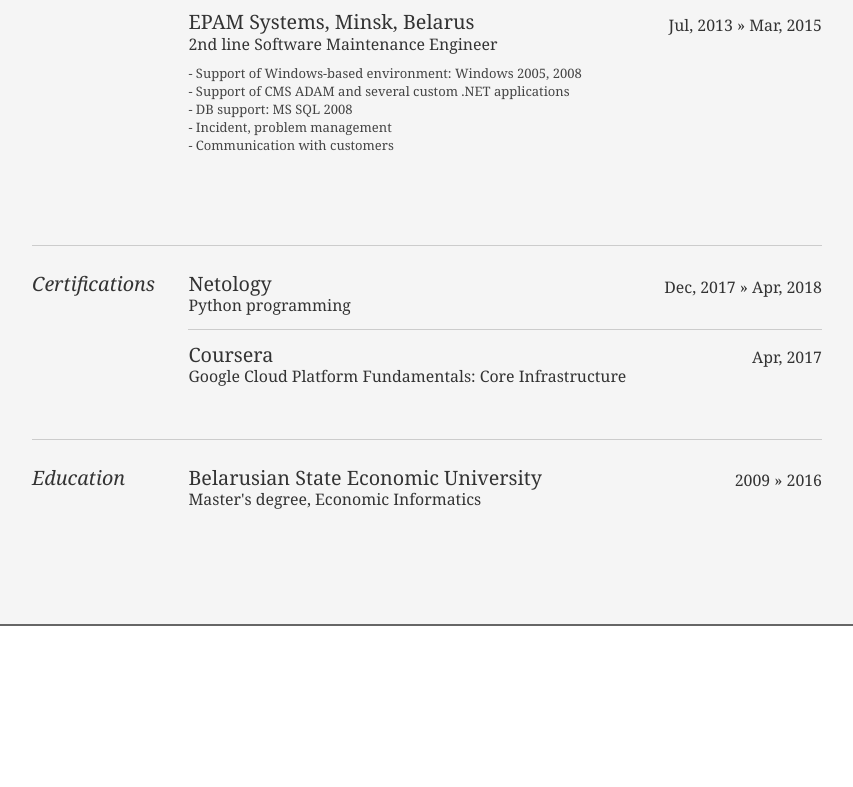
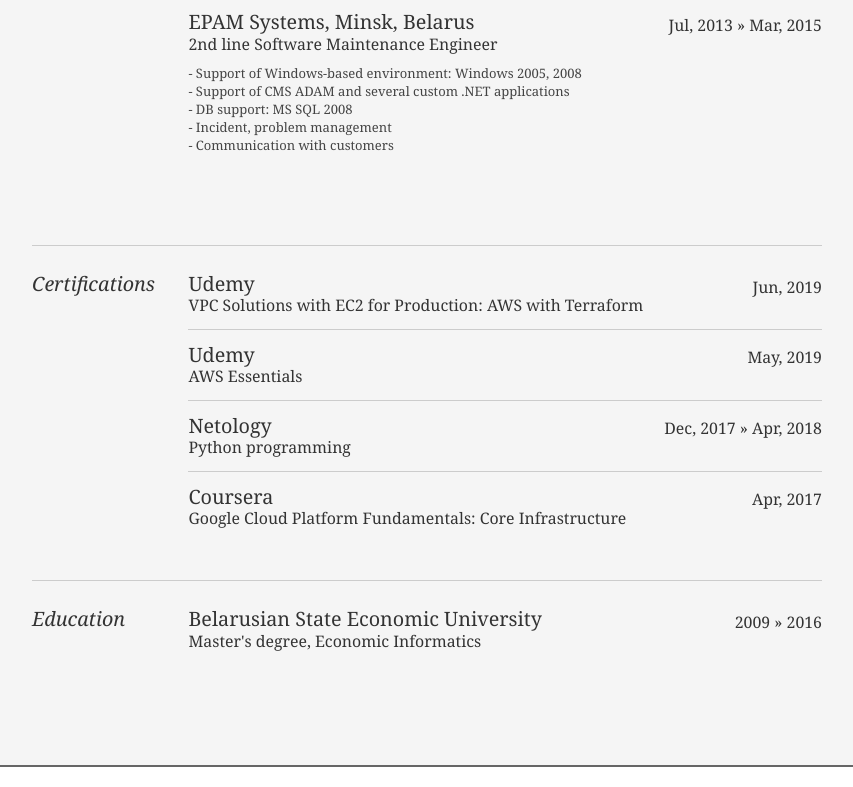
Before and after one commit to liamniou/liamniou.github.io, a plain HTML site: page index.html in a window 1280 px wide. Shown: the part 1403-2190 px from the top of the page, without its empty margins (213-1066 px from the left). Before the commit the page ends 2049 px from the top, so only its background shows below. Drawn offline with Linux system fonts and the light colour scheme.

Commit message:
Add AWS and Terraform Udemy certifications

```diff
--- a/index.html
+++ b/index.html
@@ -155,6 +155,16 @@
 						</div>
 						<div class="yui-u">
 							<div class="job">
+								<h2>Udemy</h2>
+								<h3>VPC Solutions with EC2 for Production: AWS with Terraform</h3>
+								<h4>Jun, 2019</h4>
+							</div>
+							<div class="job">
+								<h2>Udemy</h2>
+								<h3>AWS Essentials</h3>
+								<h4>May, 2019</h4>
+							</div>
+							<div class="job">
 								<h2>Netology</h2>
 								<h3>Python programming</h3>
 								<h4>Dec, 2017 » Apr, 2018</h4>
```
